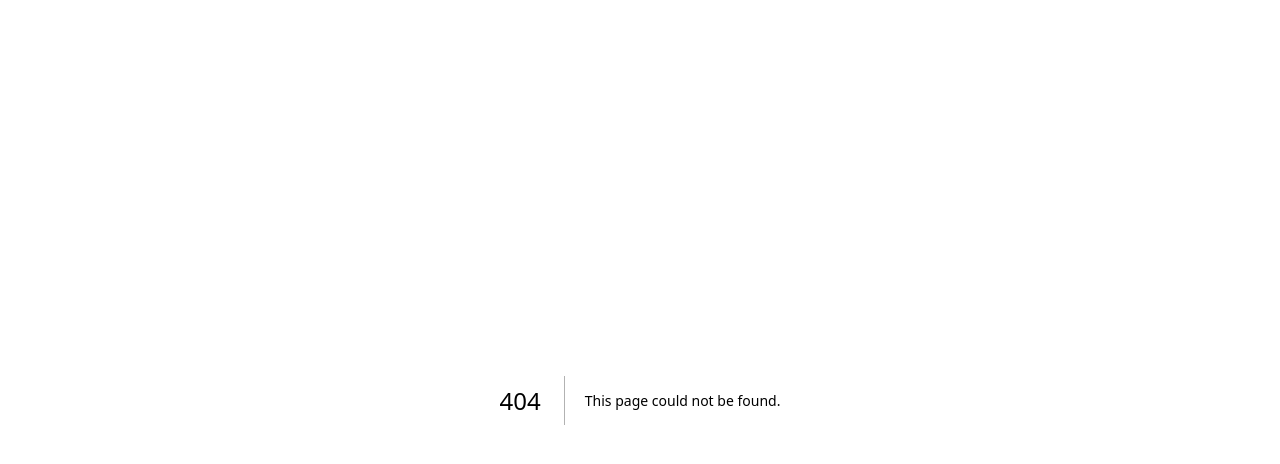
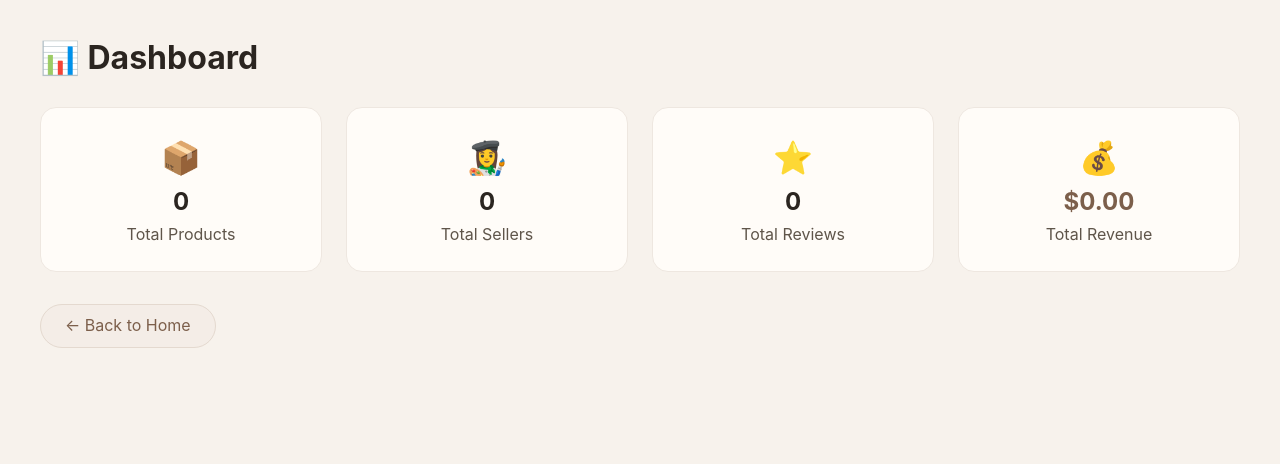
Before and after one commit to Benjaminsoosay/wdd430-team-02, a Next.js app: page /dashboard in a window 1280 px wide. Before the commit this address had no page. Shown: the top 464 px of the page. Built offline with nearby package versions, Linux system fonts and the light colour scheme.

Commit message:
Fix ProductCard href and price display

```diff
--- /dev/null
+++ b/src/app/dashboard/page.tsx
@@ -0,0 +1,106 @@
+import Link from 'next/link';
+
+export default function DashboardPage() {
+  return (
+    <main style={{
+      minHeight: "100vh",
+      padding: "2rem",
+      backgroundColor: "#f7f2ec",
+      color: "#2b2520"
+    }}>
+      <div style={{
+        maxWidth: "1200px",
+        margin: "0 auto"
+      }}>
+        <h1 style={{
+          fontSize: "2rem",
+          fontWeight: 700,
+          color: "#2b2520",
+          marginBottom: "1.5rem"
+        }}>
+          📊 Dashboard
+        </h1>
+
+        <div style={{
+          display: "grid",
+          gridTemplateColumns: "repeat(auto-fit, minmax(200px, 1fr))",
+          gap: "1.5rem",
+          marginBottom: "2rem"
+        }}>
+          <div style={{
+            backgroundColor: "#fffcf8",
+            padding: "1.5rem",
+            borderRadius: "1rem",
+            border: "1px solid #eee7e0",
+            textAlign: "center"
+          }}>
+            <div style={{ fontSize: "2rem" }}>📦</div>
+            <div style={{ fontSize: "1.5rem", fontWeight: 700, color: "#2b2520" }}>
+              0
+            </div>
+            <div style={{ color: "#5f554a" }}>Total Products</div>
+          </div>
+
+          <div style={{
+            backgroundColor: "#fffcf8",
+            padding: "1.5rem",
+            borderRadius: "1rem",
+            border: "1px solid #eee7e0",
+            textAlign: "center"
+          }}>
+            <div style={{ fontSize: "2rem" }}>👩‍🎨</div>
+            <div style={{ fontSize: "1.5rem", fontWeight: 700, color: "#2b2520" }}>
+              0
+            </div>
+            <div style={{ color: "#5f554a" }}>Total Sellers</div>
+          </div>
+
+          <div style={{
+            backgroundColor: "#fffcf8",
+            padding: "1.5rem",
+            borderRadius: "1rem",
+            border: "1px solid #eee7e0",
+            textAlign: "center"
+          }}>
+            <div style={{ fontSize: "2rem" }}>⭐</div>
+            <div style={{ fontSize: "1.5rem", fontWeight: 700, color: "#2b2520" }}>
+              0
+            </div>
+            <div style={{ color: "#5f554a" }}>Total Reviews</div>
+          </div>
+
+          <div style={{
+            backgroundColor: "#fffcf8",
+            padding: "1.5rem",
+            borderRadius: "1rem",
+            border: "1px solid #eee7e0",
+            textAlign: "center"
+          }}>
+            <div style={{ fontSize: "2rem" }}>💰</div>
+            <div style={{ fontSize: "1.5rem", fontWeight: 700, color: "#7c5f4b" }}>
+              $0.00
+            </div>
+            <div style={{ color: "#5f554a" }}>Total Revenue</div>
+          </div>
+        </div>
+
+        <Link
+          href="/"
+          style={{
+            display: "inline-flex",
+            alignItems: "center",
+            gap: "0.5rem",
+            color: "#7c5f4b",
+            textDecoration: "none",
+            padding: "0.5rem 1.5rem",
+            backgroundColor: "#f4ede7",
+            borderRadius: "50px",
+            border: "1px solid #e4d9cf"
+          }}
+        >
+          ← Back to Home
+        </Link>
+      </div>
+    </main>
+  );
+}
--- a/src/components/ProductCard.tsx
+++ b/src/components/ProductCard.tsx
@@ -30,7 +30,7 @@ export default function ProductCard({ id, name, price, category, artisan, rating
 
   return (
     <Link
-      href={/products/}
+      href={`/products/${id}`}
       style={{
         textDecoration: "none",
         color: "inherit",
@@ -95,7 +95,7 @@ export default function ProductCard({ id, name, price, category, artisan, rating
               fontWeight: 700,
               color: "#7c5f4b"
             }}>
-
+              ${price.toFixed(2)}
             </span>
             <div style={{
               display: "flex",
```
